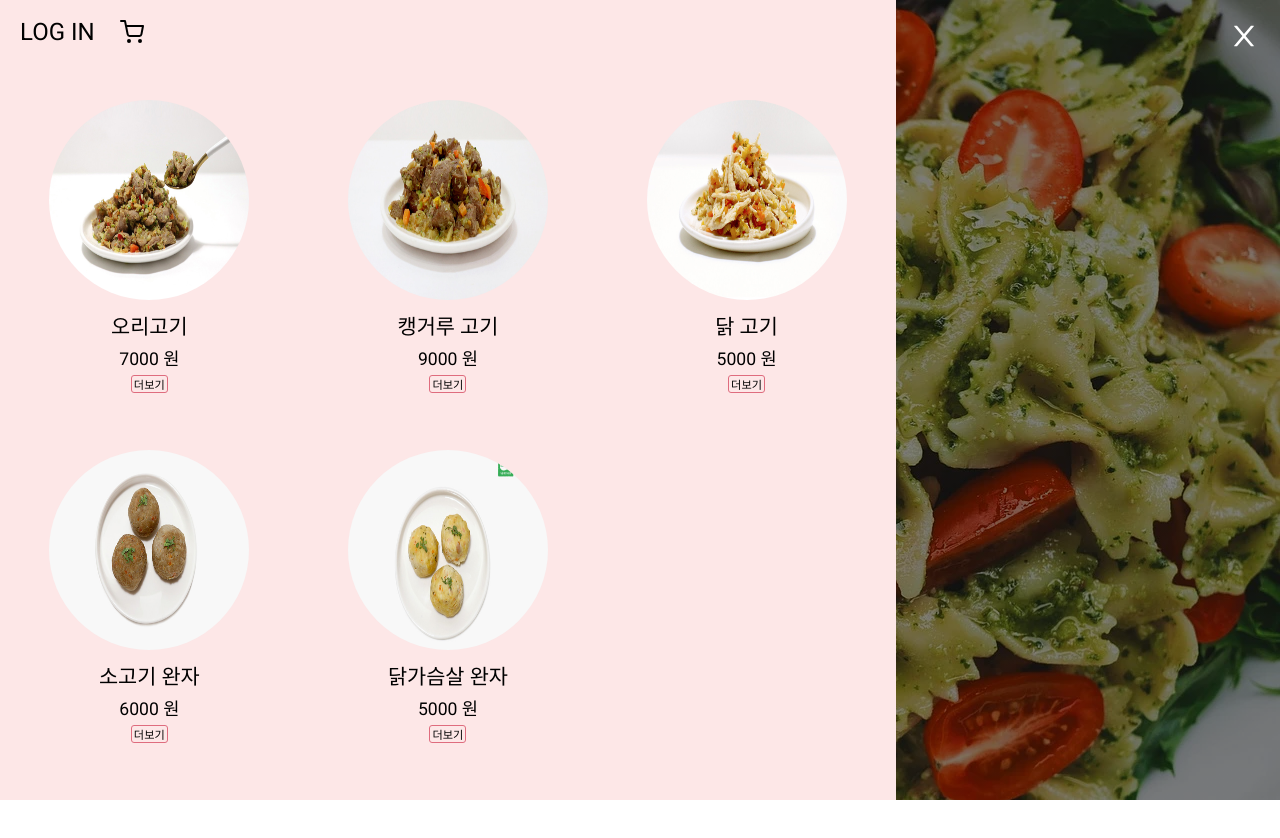
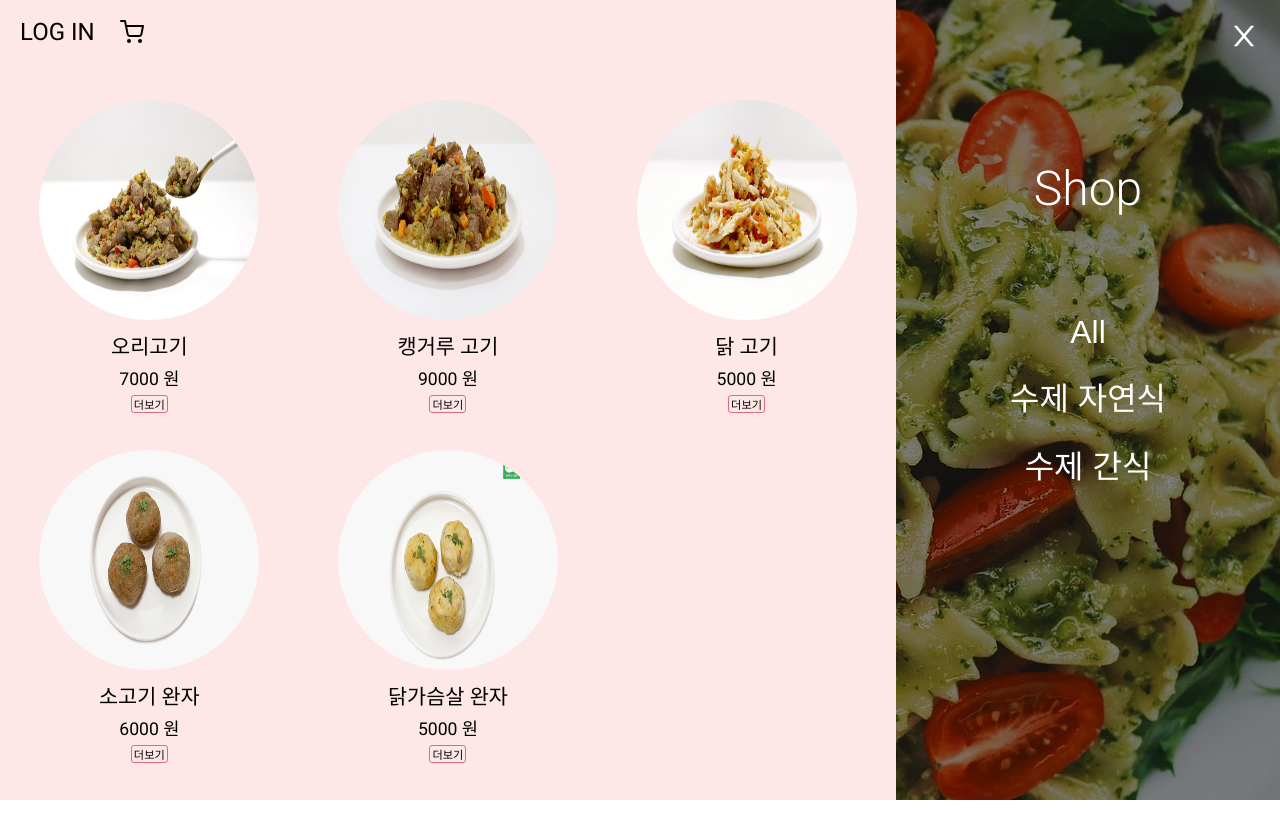
Before and after one commit to Choharim/food-website, a React (Create React App) app: page /#/shop in a window 1280 px wide. Shown: the top 838 px of the page. Built offline with nearby package versions, Linux system fonts and the light colour scheme.

Commit message:
Add categories structure

```diff
--- a/src/components/Navbar/NavbarElements.js
+++ b/src/components/Navbar/NavbarElements.js
@@ -27,12 +27,9 @@ export const MenuContainer = styled.div`
   align-items: center;
 `;
 
-export const MenuDogIcon = styled(Link)`
+export const MenuDogIcon = styled.div`
   font-size: 2.2rem;
-  text-decoration: none;
   padding: 0 20px;
-
-  ${ChangeColor}
 `;
 
 export const MenuShop = styled(Link)`
--- a/src/components/Navbar/index.js
+++ b/src/components/Navbar/index.js
@@ -20,7 +20,7 @@ const Navbar = () => {
     <>
       <NavbarContainer>
         <MenuContainer>
-          <MenuDogIcon to="/">
+          <MenuDogIcon>
             <MdPets />
           </MenuDogIcon>
           <MenuShop to="/shop">shop</MenuShop>
--- a/src/components/Shop/Categories.js
+++ b/src/components/Shop/Categories.js
@@ -1,7 +1,15 @@
 import React from "react";
+import { ShopIcon, AllBtn, DishBtn, SnackBtn } from "./CategoriesElements";
 
-const Categories = () => {
-  return <div></div>;
+const Categories = ({ filterItems }) => {
+  return (
+    <>
+      <ShopIcon>Shop</ShopIcon>
+      <AllBtn>All</AllBtn>
+      <DishBtn>수제 자연식</DishBtn>
+      <SnackBtn>수제 간식</SnackBtn>
+    </>
+  );
 };
 
 export default Categories;
--- /dev/null
+++ b/src/components/Shop/CategoriesElements.js
@@ -0,0 +1,54 @@
+import styled from "styled-components";
+
+export const ShopIcon = styled.span`
+  color: white;
+  font-size: 3rem;
+  font-weight: 300;
+  position: absolute;
+  top: 20%;
+`;
+
+export const AllBtn = styled.button`
+  background-color: transparent;
+  outline: none;
+  border: none;
+  margin: 10px 0;
+  color: white;
+  font-size: 2rem;
+  font-weight: 300;
+  cursor: pointer;
+
+  &:active {
+    transform: scale(1.1);
+  }
+`;
+
+export const DishBtn = styled.button`
+  background-color: transparent;
+  outline: none;
+  border: none;
+  margin: 10px 0;
+  color: white;
+  font-size: 2rem;
+  font-weight: 300;
+  cursor: pointer;
+
+  &:active {
+    transform: scale(1.1);
+  }
+`;
+
+export const SnackBtn = styled.button`
+  background-color: transparent;
+  outline: none;
+  border: none;
+  margin: 10px 0;
+  color: white;
+  font-size: 2rem;
+  font-weight: 300;
+  cursor: pointer;
+
+  &:active {
+    transform: scale(1.1);
+  }
+`;
--- a/src/components/Shop/MenueElements.js
+++ b/src/components/Shop/MenueElements.js
@@ -17,8 +17,8 @@ export const ItemContainer = styled.div`
 `;
 
 export const ItemImg = styled.img`
-  width: 200px;
-  height: 200px;
+  width: 220px;
+  height: 220px;
   margin-bottom: 10px;
   border-radius: 50%;
 `;
@@ -28,6 +28,7 @@ export const ItemInfo = styled.div`
   display: flex;
   flex-direction: column;
   align-items: center;
+  position: relative;
 `;
 
 export const ItemName = styled.span`
@@ -56,12 +57,11 @@ export const ItemDescBtn = styled.button`
 `;
 
 export const ItemDesc = styled.span`
-  font-size: 0.8rem;
   border: 2px solid #df6c7e;
   border-radius: 13px;
   padding: 5px;
   width: 110px;
-  position: relative;
-  top: -20px;
-  left: 80px;
+  position: absolute;
+  top: 0;
+  right: -15px;
 `;
--- a/src/components/Shop/ShopElements.js
+++ b/src/components/Shop/ShopElements.js
@@ -14,6 +14,15 @@ export const ShopContainer = styled.div`
 export const ProductsContainer = styled.div`
   width: 70%;
   background-color: #fde7e7;
+`;
+
+export const CategoriesContainer = styled.div`
+  width: 30%;
+  display: flex;
+  flex-direction: column;
+  align-items: center;
+  justify-content: center;
+  position: relative;
 `;
 
 export const LoginIcon = styled(Link)`
@@ -45,10 +54,7 @@ export const CartIcon = styled(Link)`
     color: black;
   }
 `;
-export const ExitBtn = styled.button`
-  outline: none;
-  border: none;
-  background-color: transparent;
+export const ExitBtn = styled(Link)`
   color: white;
   font-size: 2rem;
   padding: 5px;
--- a/src/components/Shop/index.js
+++ b/src/components/Shop/index.js
@@ -7,6 +7,7 @@ import { ShopData } from "./ShopData";
 import {
   ShopContainer,
   ProductsContainer,
+  CategoriesContainer,
   LoginIcon,
   CartIcon,
   ExitBtn,
@@ -16,16 +17,24 @@ const Shop = () => {
   const [menuItems, setMenuItems] = useState(ShopData);
   const [categories, setCategories] = useState([]);
 
+  const filterItems = (category) => {
+    const newItems = ShopData.filter((item) => item.category === category);
+    setMenuItems(newItems);
+  };
+
   return (
     <ShopContainer>
       <ProductsContainer>
         <Menu menuItems={menuItems} />
       </ProductsContainer>
+      <CategoriesContainer>
+        <Categories filterItems={filterItems} />
+      </CategoriesContainer>
       <LoginIcon to="/auth">LOG IN</LoginIcon>
       <CartIcon to="/cart">
         <FiShoppingCart />
       </CartIcon>
-      <ExitBtn>
+      <ExitBtn to="/">
         <AiOutlineClose />
       </ExitBtn>
     </ShopContainer>
```
Also changed, not shown: 1 other file (tests, documents, lock files or other folders).
